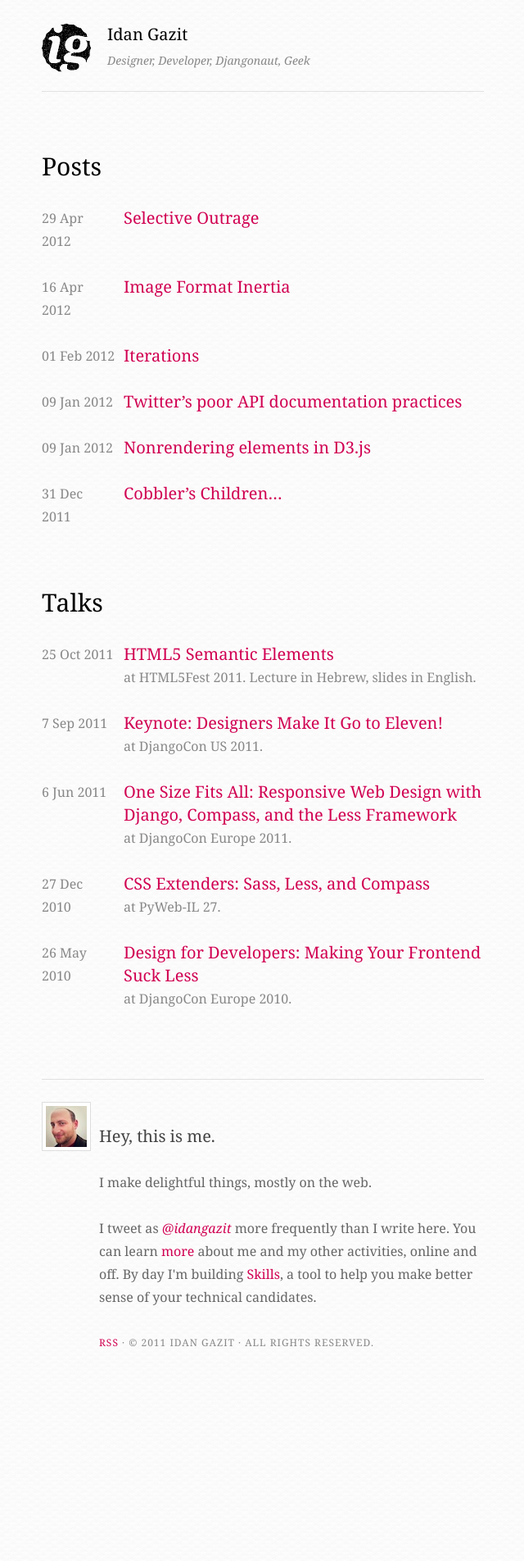
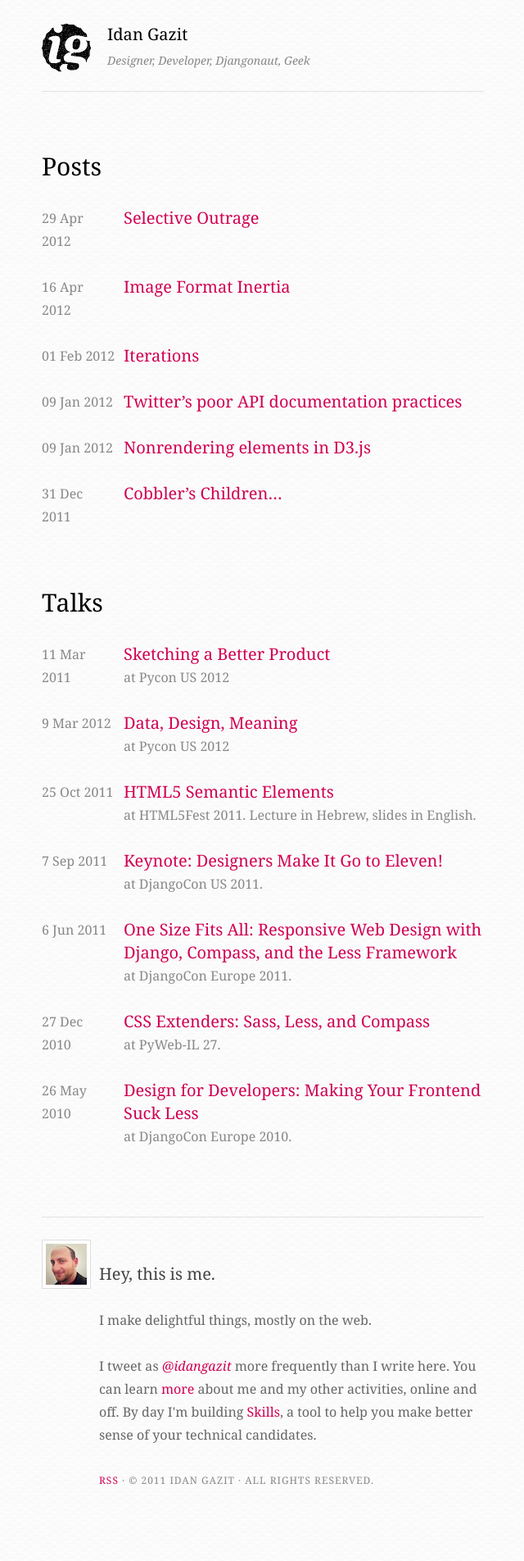
Before and after one commit to idan/oldsite, a Jekyll site: the page built from index.html, in a window 1280 px wide. Shown: the whole page at 82% size, without its empty margins (319-959 px from the left). Built offline with Jekyll 4.4.1, drawn with Linux system fonts in a browser that asks for light colours; nearby versions of some CDN libraries; Markdown is read by kramdown in place of the engine named in the settings; comment, search, counter and statistics services are not loaded; before the commit the page ends 1736 px from its top, so only the background shows below that.

Commit message:
Added Pycon Talks

```diff
--- a/index.html
+++ b/index.html
@@ -11,6 +11,20 @@ layout: default
 {% endfor %}
 
 <h2>Talks</h2>
+<article class="index">
+    <time datetime="2011-03-11" pubdate>11 Mar 2011</time>
+    <header>
+        <h1><a href="http://lanyrd.com/2012/pycon/spckb/">Sketching a Better Product</a></h1>
+        <p class="where">at Pycon US 2012</p>
+    </header>
+</article>
+<article class="index">
+    <time datetime="2011-03-09" pubdate>9 Mar 2012</time>
+    <header>
+        <h1><a href="http://lanyrd.com/2012/pycon/spbzf/">Data, Design, Meaning</a></h1>
+        <p class="where">at Pycon US 2012</p>
+    </header>
+</article>
 <article class="index">
     <time datetime="2011-10-25" pubdate>25 Oct 2011</time>
     <header>
```
